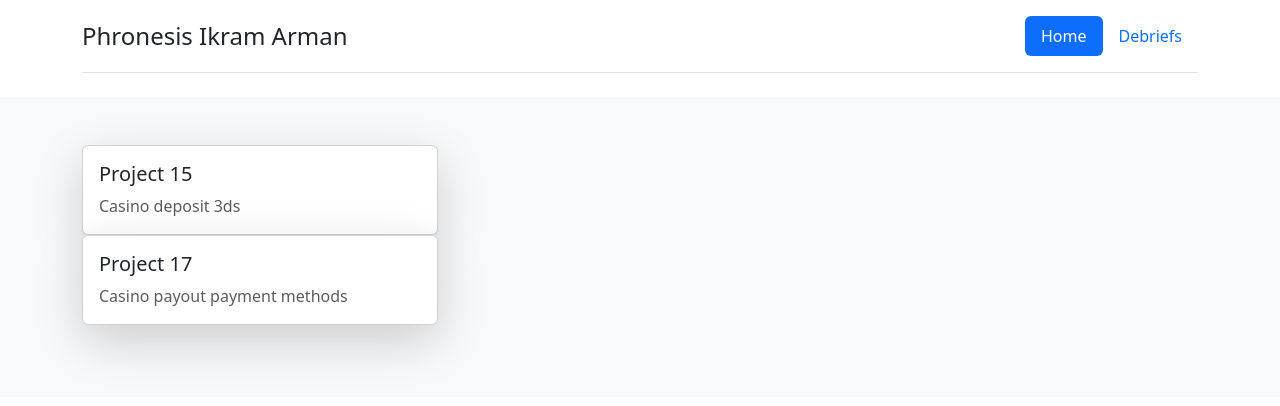
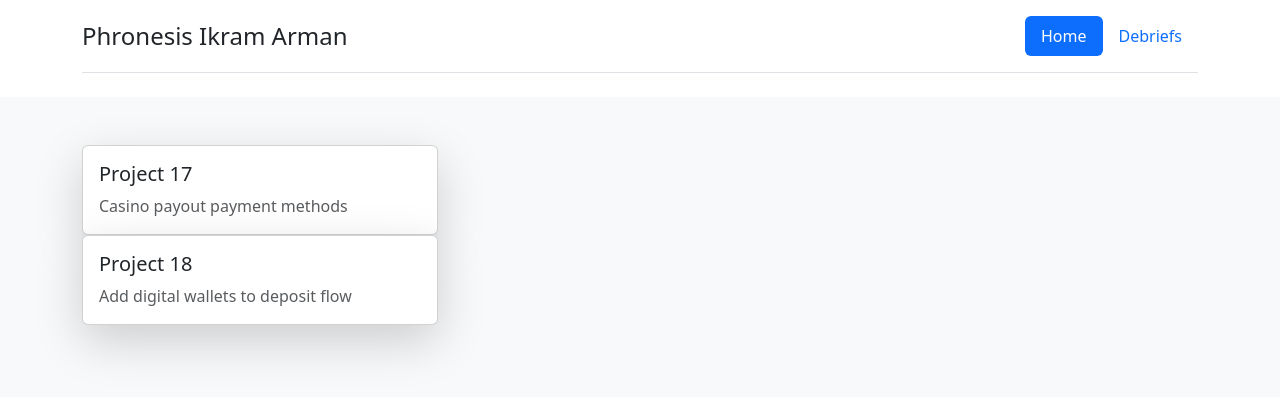
Before and after one commit to ikram-patah/phronesis-ikram-arman, a Vue app: page / in a window 1280 px wide. Shown: the top 406 px of the page. Built offline with nearby package versions, Linux system fonts and the light colour scheme.

Commit message:
Project 18

```diff
--- a/src/data/debriefs.js
+++ b/src/data/debriefs.js
@@ -76,5 +76,28 @@ export const debriefs = [
         Documentation for Instruments should have list of methods supported.
       `,
     ]
+  },
+  {
+    id: 'project-18',
+    title: 'Project 18: Add digital wallets to deposit flow',
+    smiles: [
+      `
+        No coding involved.
+      `
+    ],
+    confusings: [
+      `
+        We didn't find documentation how to configure digital wallets for Instruments.
+      `,
+      `
+        It's not clear that we also need to configure Ready To Pay event in Rules Engine.
+      `,
+      `
+        We should have some links in the documentation how to test Google Pay - had to look for it in other places.
+      `,
+      `
+        Samsung Pay doesn't work at all - even in our interactive example for Framepay.
+      `,
+    ]
   }
 ]
--- a/src/router/index.js
+++ b/src/router/index.js
@@ -12,9 +12,9 @@ const router = createRouter({
       component: () => import('../views/HomeView.vue')
     },
     {
-      path: '/project-15',
-      name: 'project-15',
-      component: () => import('../views/projects/Project-15-view.vue')
+      path: '/project-18',
+      name: 'project-18',
+      component: () => import('../views/projects/Project-18-view.vue')
     },
     {
       path: '/project-17',
--- a/src/views/HomeView.vue
+++ b/src/views/HomeView.vue
@@ -9,19 +9,19 @@ import { RouterLink } from 'vue-router'
       <div class="container">
         <div class="row">
           <div class="col-sm-6 col-lg-4 mb-4">
-            <RouterLink :to="{ name: 'project-15' }" custom v-slot="{ navigate }">
-              <div class="card shadow-lg" @click="navigate">
-                <div class="card-body">
-                  <h5 class="card-title">Project 15</h5>
-                  <p class="card-text text-muted">Casino deposit 3ds</p>
-                </div>
-              </div>
-            </RouterLink>
             <RouterLink :to="{ name: 'project-17' }" custom v-slot="{ navigate }">
               <div class="card shadow-lg" @click="navigate">
                 <div class="card-body">
                   <h5 class="card-title">Project 17</h5>
                   <p class="card-text text-muted">Casino payout payment methods</p>
+                </div>
+              </div>
+            </RouterLink>
+            <RouterLink :to="{ name: 'project-18' }" custom v-slot="{ navigate }">
+              <div class="card shadow-lg" @click="navigate">
+                <div class="card-body">
+                  <h5 class="card-title">Project 18</h5>
+                  <p class="card-text text-muted">Add digital wallets to deposit flow</p>
                 </div>
               </div>
             </RouterLink>
--- a/src/views/projects/Project-15-view.vue
+++ b/src/views/projects/Project-18-view.vue
@@ -6,7 +6,7 @@ import Breadcrumb from '@/components/Breadcrumb.vue'
 import rebillyApi, { organizationId, websiteId } from '@/helpers/api'
 import { theme } from '@/helpers/theme-instruments'
 
-const breadcrumbPath = ['home', 'Project 15: Casino deposit 3ds']
+const breadcrumbPath = ['home', 'Project 18: Add digital wallets to deposit flow']
 const customerId = 'ambrosio-ander'
 
 const state = reactive({
```
